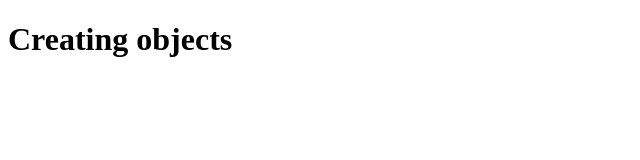
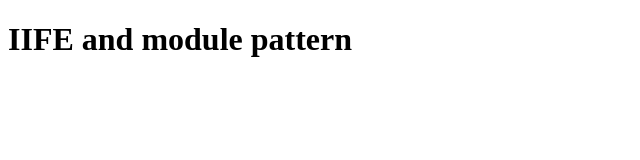
Before and after one commit to islomar/poc-javascript, a plain HTML site: page alea-technical-friday/IIFE-module-pattern/iife-module-pattern.html in a window 1280 px wide. Shown: the whole page, without its empty margins (0-640 px from the left). Drawn offline with Linux system fonts and the light colour scheme.

Commit message:
Small improvements

```diff
--- a/alea-technical-friday/IIFE-module-pattern/iife-module-pattern.html
+++ b/alea-technical-friday/IIFE-module-pattern/iife-module-pattern.html
@@ -4,6 +4,6 @@
 		<script src="iife-module-pattern.js"></script>
 	</head>
 <body>
-	<h1>Creating objects</h1>
+	<h1>IIFE and module pattern</h1>
 </body>
 </html>
--- a/alea-technical-friday/objects/objects.js
+++ b/alea-technical-friday/objects/objects.js
@@ -70,7 +70,7 @@ var loopy = new LoopLover("loops");
 console.log("loopy instanceof Bird: ", loopy instanceof Bird);
 console.log("loopy instanceof SyntaxBird: " + (loopy instanceof SyntaxBird));
 console.log("loopy: " + loopy);
-console.log("loopy.age: " + loopy.age); // it looks for age in the LoopLover object and all the prototyp chain (but not in the SyntaxBird object)
+console.log("loopy.age: " + loopy.age); // it looks for age in the LoopLover object and all the prototype chain (but not in the SyntaxBird object)
 console.log("LoopLover.prototype: " + LoopLover.prototype);
 console.log("LoopLover.prototype: " + LoopLover.prototype);
 console.log("LoopLover.__proto__: " + LoopLover.__proto__);
```
Also changed, not shown: alea-technical-friday/IIFE-module-pattern/iife-module-pattern.js (+4 -4 lines), alea-technical-friday/this-and-invocation-patterns/this-and-invocation-patterns.js (+6 -6 lines).
